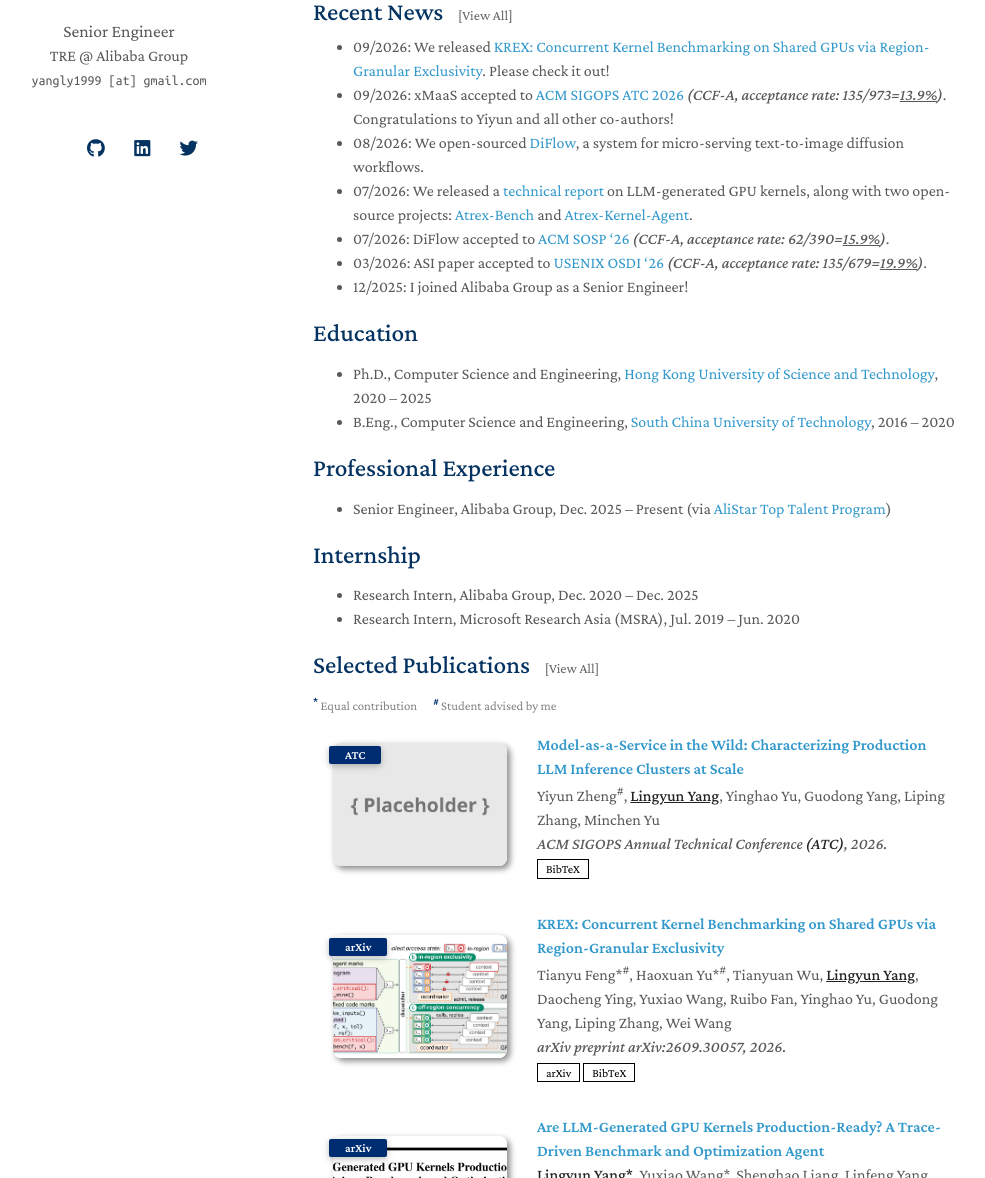
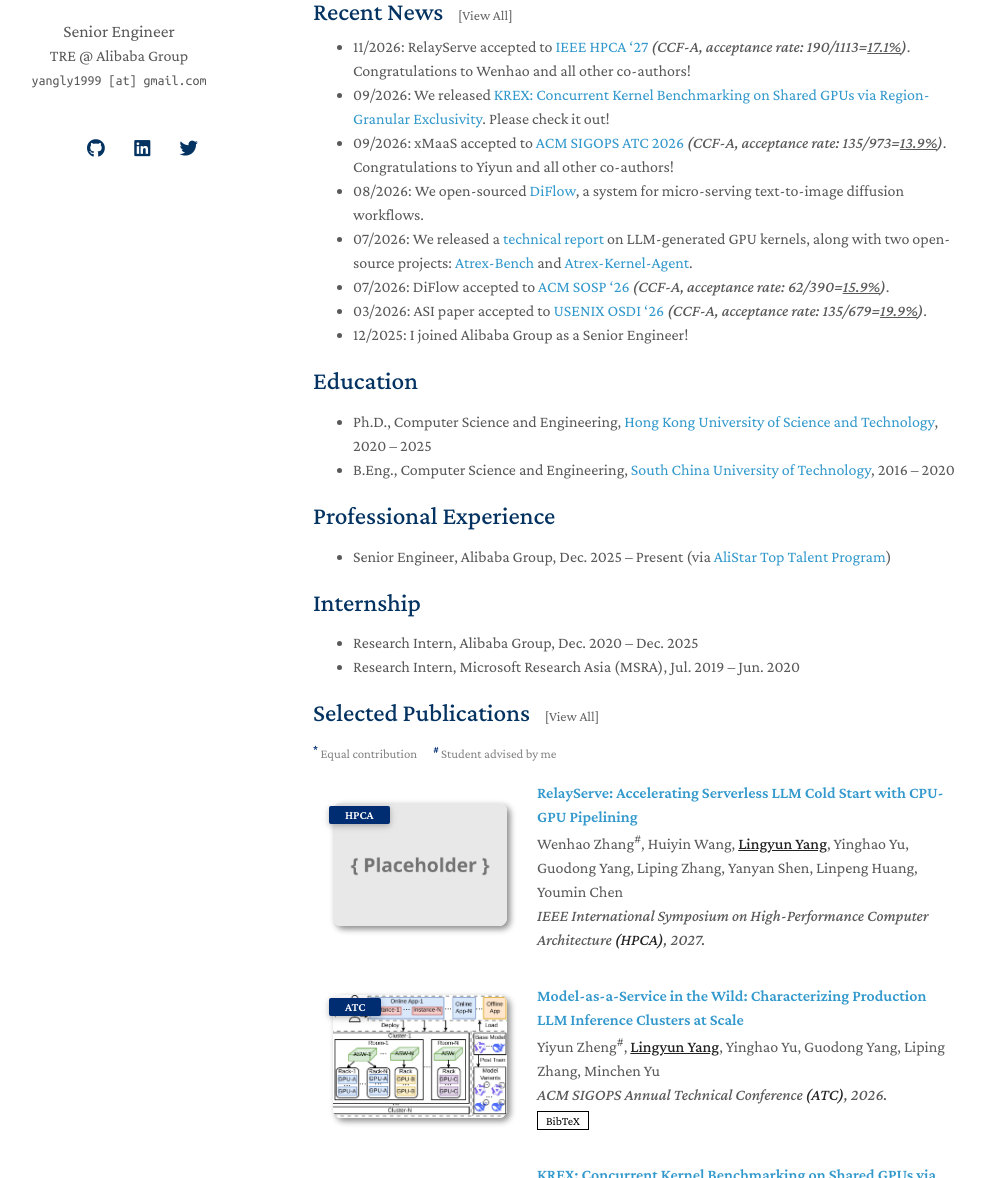
Before and after one commit to mental2008/academic-profile, a Jekyll site: the page built from index.md, in a window 1280 px wide and 1400 px high, scrolled down 473 px. Shown: the part 222-1400 px from the top of the window, without its empty margins (157-1142 px from the left). Built offline with Jekyll 4.4.1, drawn with Linux system fonts in a browser that asks for light colours; nearby versions of some CDN libraries; a style sheet for code colours, icons or effects is not loaded; our own code applies the rules of GitHub Pages for plain Markdown files.

Commit message:
Add RelayServe news and xMaaS cover

```diff
--- a/_data/publications.yml
+++ b/_data/publications.yml
@@ -1,4 +1,12 @@
 main:
+
+  - title: "RelayServe: Accelerating Serverless LLM Cold Start with CPU-GPU Pipelining"
+    authors: Wenhao Zhang<sup>#</sup>, Huiyin Wang, <strong><u>Lingyun Yang</u></strong>, Yinghao Yu, Guodong Yang, Liping Zhang, Yanyan Shen, Linpeng Huang, Youmin Chen
+    conference_short: HPCA
+    conference: IEEE International Symposium on High-Performance Computer Architecture <strong>(HPCA)</strong>, 2027.
+    source: https://hpca2027.hotcrp.com/u/0/paper/1013
+    image: ./assets/img/placeholder.png
+    selected: true
 
   - title: "Model-as-a-Service in the Wild: Characterizing Production LLM Inference Clusters at Scale"
     authors: Yiyun Zheng<sup>#</sup>, <strong><u>Lingyun Yang</u></strong>, Yinghao Yu, Guodong Yang, Liping Zhang, Minchen Yu
@@ -6,7 +14,7 @@
     conference: ACM SIGOPS Annual Technical Conference <strong>(ATC)</strong>, 2026.
     source: https://atc.sigops.org/2026/index.html
     bibtex: ./assets/files/xmaas-atc26.txt
-    image: ./assets/img/placeholder.png
+    image: ./assets/img/xmaas-cover.png
     selected: true
 
   - title: "KREX: Concurrent Kernel Benchmarking on Shared GPUs via Region-Granular Exclusivity"
--- a/_includes/news.md
+++ b/_includes/news.md
@@ -4,6 +4,7 @@
 
 <div class="news" style="margin-bottom: 20px;">
 {% capture recent_news %}
+- 11/2026: RelayServe accepted to [IEEE HPCA '27](https://hpca2027.hotcrp.com/u/0/paper/1013) *(CCF-A, acceptance rate: 190/1113=<u>17.1%</u>)*. Congratulations to Wenhao and all other co-authors!
 - 09/2026: We released [KREX: Concurrent Kernel Benchmarking on Shared GPUs via Region-Granular Exclusivity](https://arxiv.org/abs/2609.30057). Please check it out!
 - 09/2026: xMaaS accepted to [ACM SIGOPS ATC 2026](https://atc.sigops.org/2026/index.html) *(CCF-A, acceptance rate: 135/973=<u>13.9%</u>)*. Congratulations to Yiyun and all other co-authors!
 - 08/2026: We open-sourced [DiFlow](https://github.com/diflow-project/diflow), a system for micro-serving text-to-image diffusion workflows.
@@ -18,6 +19,7 @@
 <!-- All News Section (Hidden by default) -->
 <div id="all-news" style="display: none;">
 {% capture all_news %}
+- 11/2026: RelayServe accepted to [IEEE HPCA '27](https://hpca2027.hotcrp.com/u/0/paper/1013) *(CCF-A, acceptance rate: 190/1113=<u>17.1%</u>)*. Congratulations to Wenhao and all other co-authors!
 - 09/2026: We released [KREX: Concurrent Kernel Benchmarking on Shared GPUs via Region-Granular Exclusivity](https://arxiv.org/abs/2609.30057). Please check it out!
 - 09/2026: xMaaS accepted to [ACM SIGOPS ATC 2026](https://atc.sigops.org/2026/index.html) *(CCF-A, acceptance rate: 135/973=<u>13.9%</u>)*. Congratulations to Yiyun and all other co-authors!
 - 08/2026: We open-sourced [DiFlow](https://github.com/diflow-project/diflow), a system for micro-serving text-to-image diffusion workflows.
```
Also changed, not shown: assets/img/xmaas-cover.png (added).
